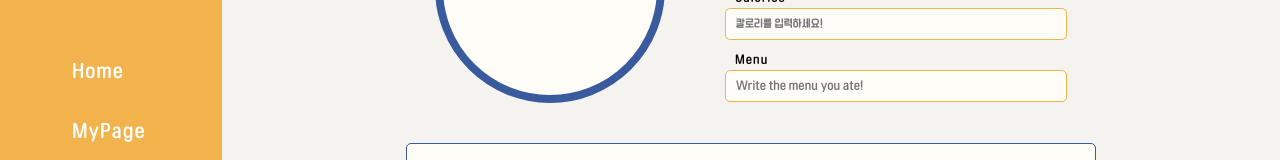
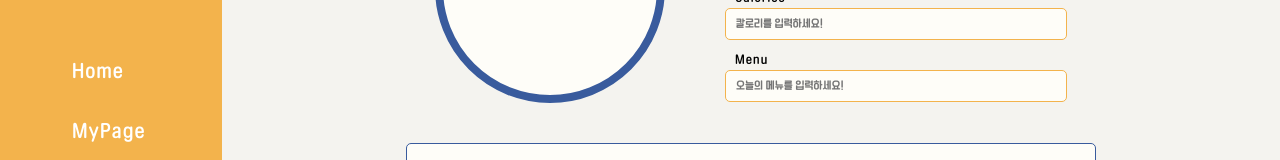
Before and after one commit to margu31/forte-diet, a React (Create React App) app: page /posting in a window 1280 px wide. Shown: the part 257-417 px from the top of the page. Built offline with nearby package versions, Linux system fonts and the light colour scheme; no server answers.

Commit message:
[스타일] 칼로리 음수 제한, menu title placeholder 수정

```diff
--- a/src/components/DataGroup/DataGroup.js
+++ b/src/components/DataGroup/DataGroup.js
@@ -65,11 +65,12 @@ const DataGroup = ({ onChange }) => {
           $backgroundColor={palette.themeBrightYellow}
           $borderColor={palette.themePrimary}
           $paddingSide="10"
+          min="0"
         />
         <Input
           type="text"
           id="mealTitle"
-          placeholder="Write the menu you ate!"
+          placeholder="오늘의 메뉴를 입력하세요!"
           name="title"
           label="Menu"
           onChange={onChange}
```
